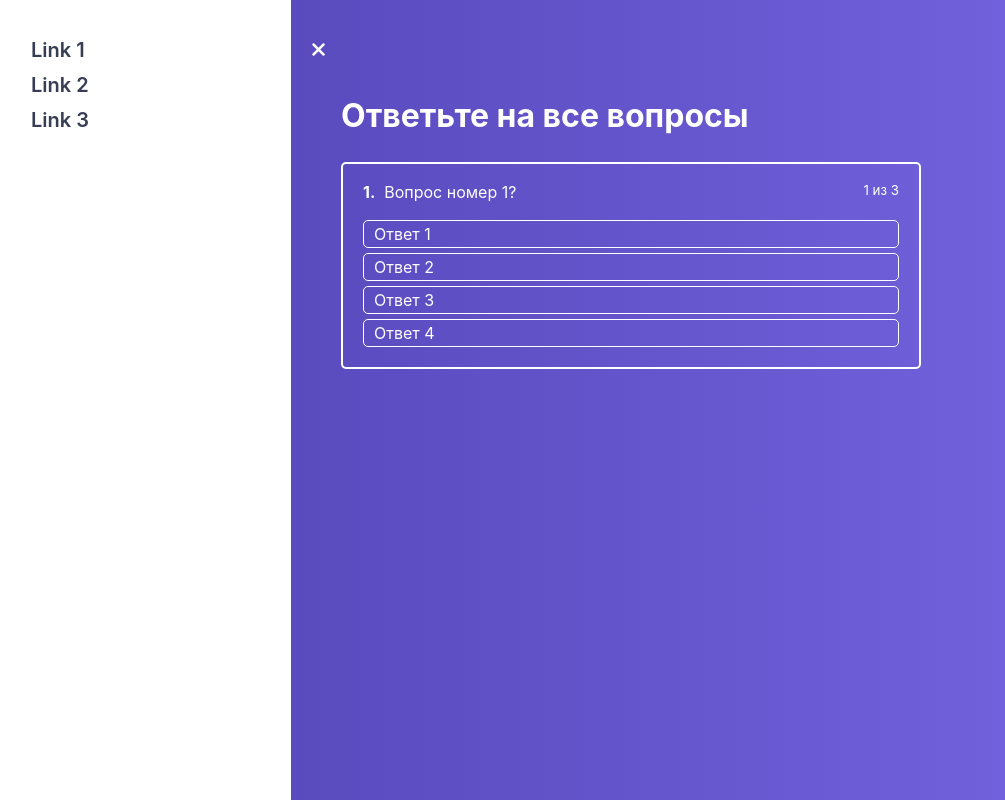
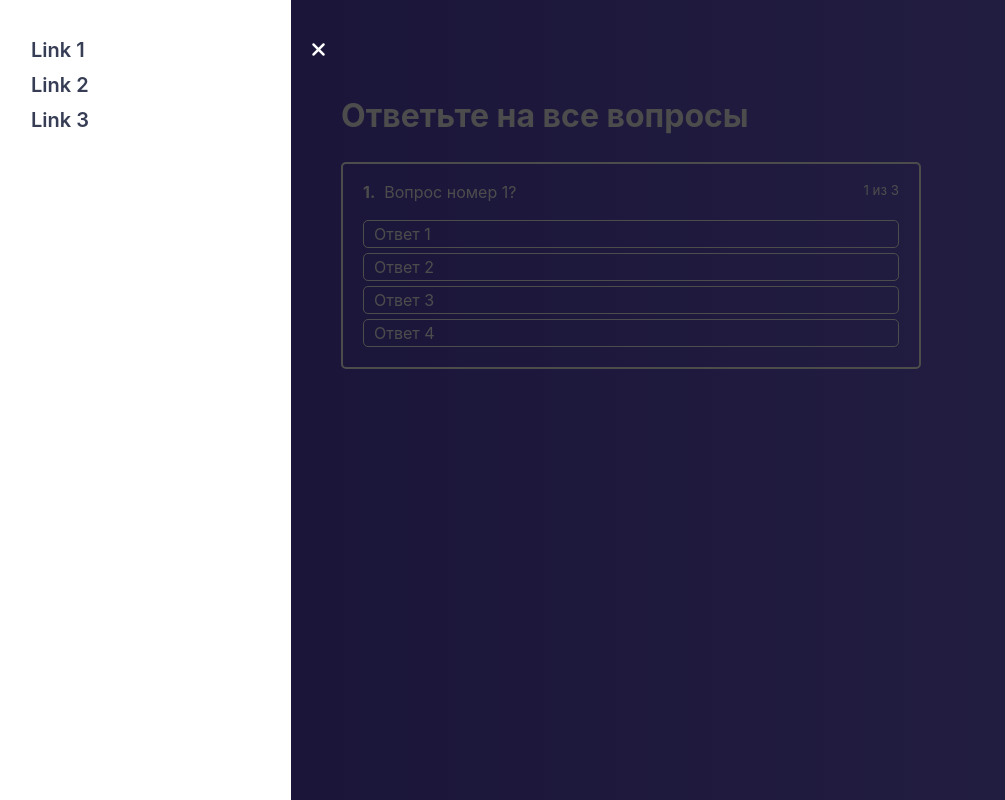
Before and after one commit to DmitryMuzalev/react-lesons-2, a React (Create React App) app: page / in a window 1280 px wide. Both pictures are taken after a click on the icon 48 px from the left and 50 px from the top of the page. Shown: the whole page, without its empty margins (9-1014 px from the left). Built offline with nearby package versions, Linux system fonts and the light colour scheme.

Commit message:
Dimming component

```diff
--- /dev/null
+++ b/src/components/UI/Backdrop/Backdrop.jsx
@@ -0,0 +1,4 @@
+import styles from './Backdrop.module.css';
+export default function Backdrop({ onCloseMenu }) {
+  return <div className={styles.backdrop} onClick={onCloseMenu}></div>;
+}
--- /dev/null
+++ b/src/components/UI/Backdrop/Backdrop.module.css
@@ -0,0 +1,9 @@
+.backdrop {
+  z-index: 50;
+  position: fixed;
+  top: 0;
+  left: 0;
+  bottom: 0;
+  right: 0;
+  background-color: rgba(0, 0, 0, 0.7);
+}
--- a/src/components/UI/Navigation/NavigationMenu/NavigationMenu.jsx
+++ b/src/components/UI/Navigation/NavigationMenu/NavigationMenu.jsx
@@ -1,5 +1,6 @@
 import { Component } from 'react';
 import styles from './NavigationMenu.module.css';
+import Backdrop from '../../Backdrop/Backdrop';
 
 export default class NavigationMenu extends Component {
   constructor(props) {
@@ -30,9 +31,14 @@ export default class NavigationMenu extends Component {
       .join(' ')
       .trim();
     return (
-      <nav className={allStyles}>
-        <ul>{this.renderLinks()}</ul>
-      </nav>
+      <>
+        <nav className={allStyles}>
+          <ul>{this.renderLinks()}</ul>
+        </nav>
+        {this.props.isOpenMenu ? (
+          <Backdrop onCloseMenu={this.props.onCloseMenu} />
+        ) : null}
+      </>
     );
   }
 }
--- a/src/components/UI/Navigation/NavigationMenu/NavigationMenu.module.css
+++ b/src/components/UI/Navigation/NavigationMenu/NavigationMenu.module.css
@@ -1,4 +1,5 @@
 .navigationMenu {
+  z-index: 100;
   position: fixed;
   top: 0;
   bottom: 0;
--- a/src/hoc/Layout/Layout.jsx
+++ b/src/hoc/Layout/Layout.jsx
@@ -16,6 +16,11 @@ export default class Layout extends Component {
       isOpenMenu: !this.state.isOpenMenu,
     });
   };
+  onCloseMenu = () => {
+    this.setState({
+      isOpenMenu: false,
+    });
+  };
 
   render() {
     return (
@@ -24,7 +29,10 @@ export default class Layout extends Component {
           onToggleMenu={this.onToggleMenu}
           isOpenMenu={this.state.isOpenMenu}
         />
-        <NavigationMenu isOpenMenu={this.state.isOpenMenu} />
+        <NavigationMenu
+          isOpenMenu={this.state.isOpenMenu}
+          onCloseMenu={this.onCloseMenu}
+        />
         <main>{this.props.children}</main>
       </div>
     );
```
